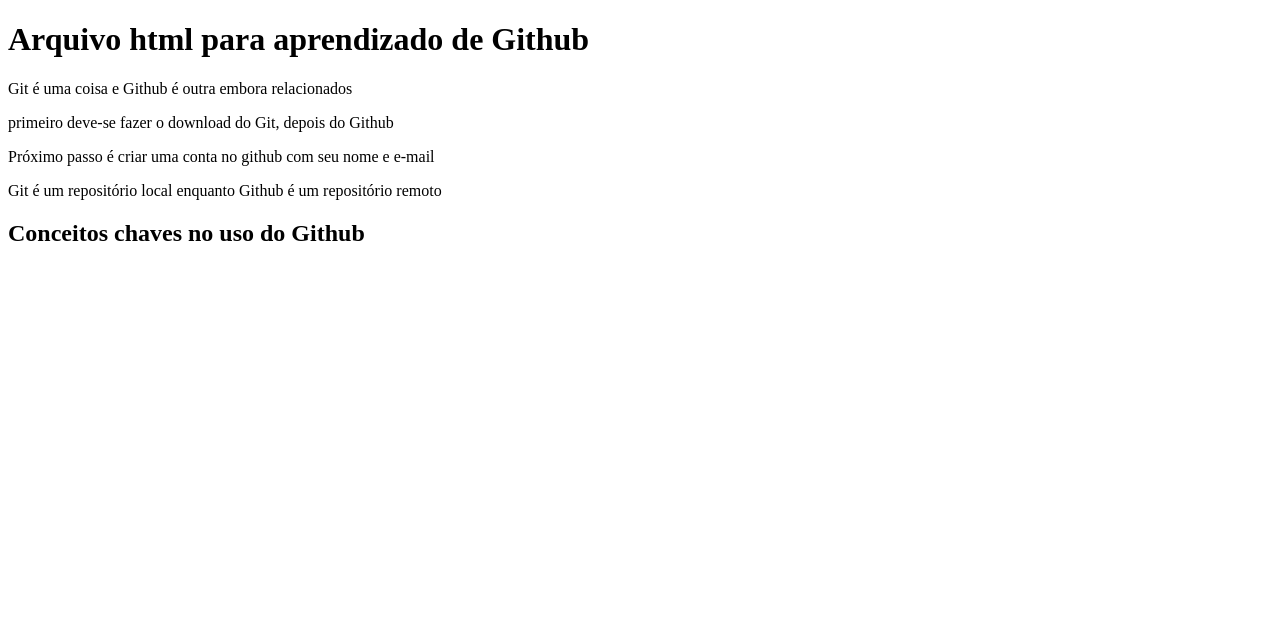
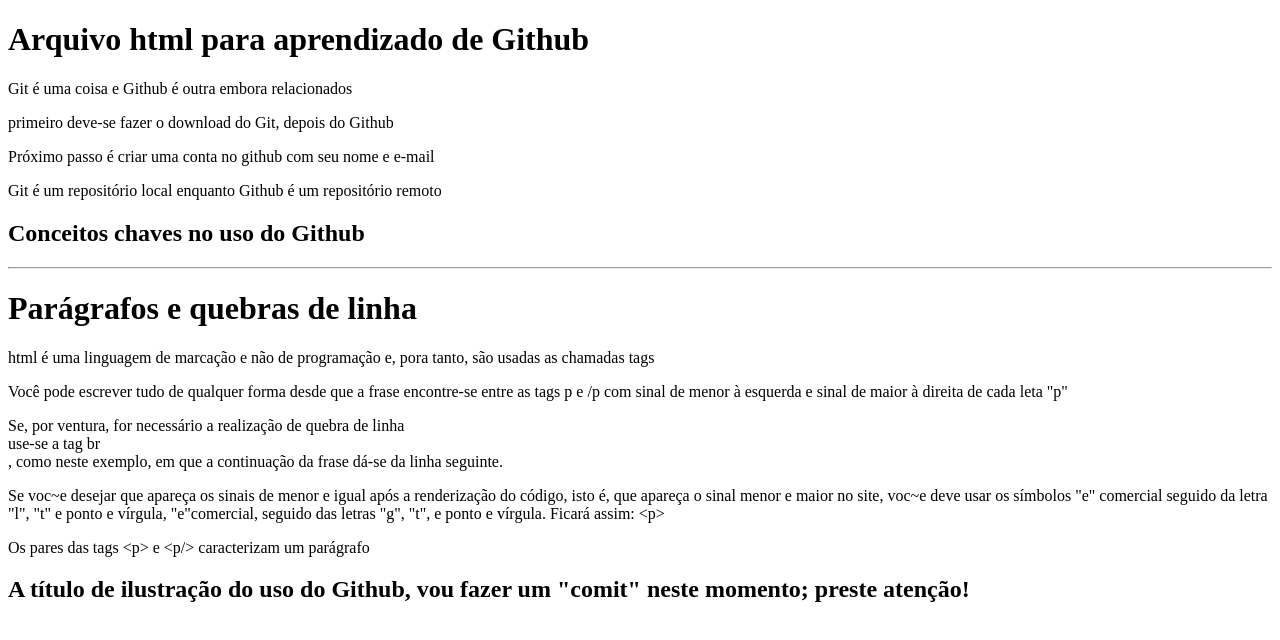
Before and after one commit to joaomarcosmartinsdesouza/html-css, a plain HTML site: page Exercicios/Ex001_2022_2/index.html in a window 1280 px wide. Drawn offline with Linux system fonts and the light colour scheme.

Commit message:
Update index.html
Acrescentado texto no corpo (body) do arquivo index, extensão html, acerca do uso de TAGS no html, no dia 16-08-2022, às 19h33min, para ilustração do comando COMIT

```diff
--- a/Exercicios/Ex001_2022_2/index.html
+++ b/Exercicios/Ex001_2022_2/index.html
@@ -13,5 +13,14 @@
     <p>Próximo passo é criar uma conta no github com seu nome e e-mail<p>
     <p>Git é um repositório local enquanto Github é um repositório remoto</p>
     <h2>Conceitos chaves no uso do Github</h2>
+    <hr>
+    <h1>Parágrafos e quebras de linha</h1>
+    <p>html é uma linguagem de marcação e não de programação e, pora tanto, são usadas as chamadas tags</p>
+    <p>Você pode escrever tudo de qualquer forma desde que a frase encontre-se entre as tags p e /p com sinal de menor à esquerda e sinal de maior à direita de cada leta "p"</p>
+    <p> Se, por ventura, for necessário a realização de quebra de linha<br> use-se a tag br <br>, como neste exemplo, em que a continuação da frase dá-se da linha seguinte. </p>
+    <p>Se voc~e desejar que apareça os sinais de menor e igual após a renderização do código, isto é, que apareça o sinal menor e maior no site, voc~e deve usar os símbolos "e" comercial seguido da letra "l", "t" e ponto e vírgula,  "e"comercial, seguido das letras "g", "t", e ponto e vírgula.  Ficará assim: &lt;p&gt;</p>
+    <p> Os pares das tags &lt;p&gt; e &lt;p/&gt; caracterizam um parágrafo</p>
+    <h2>A título de ilustração do uso do Github, vou fazer um "comit" neste momento; preste atenção!</h2>
+
 </body>
 </html>
```
